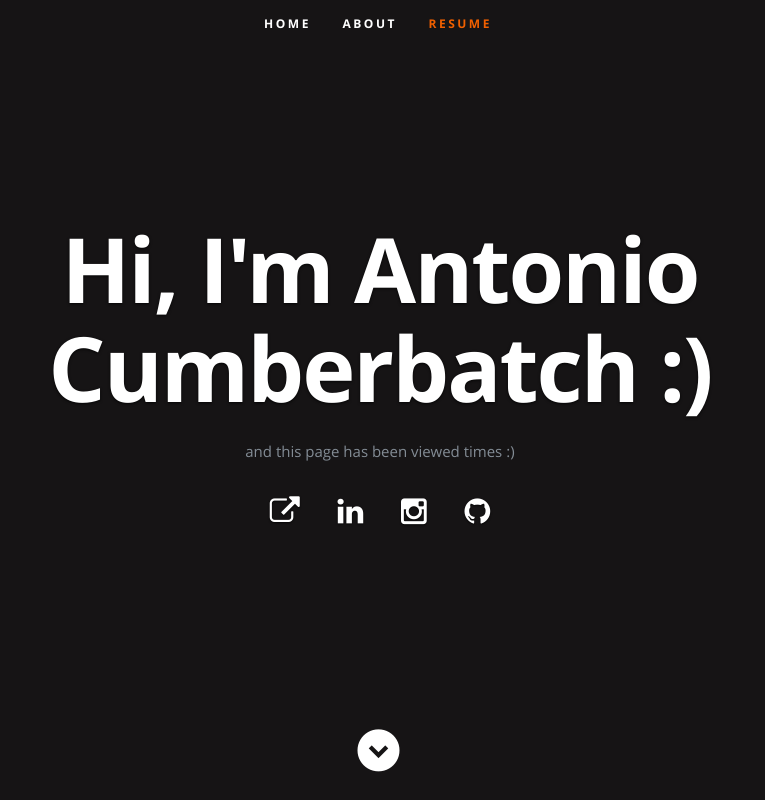
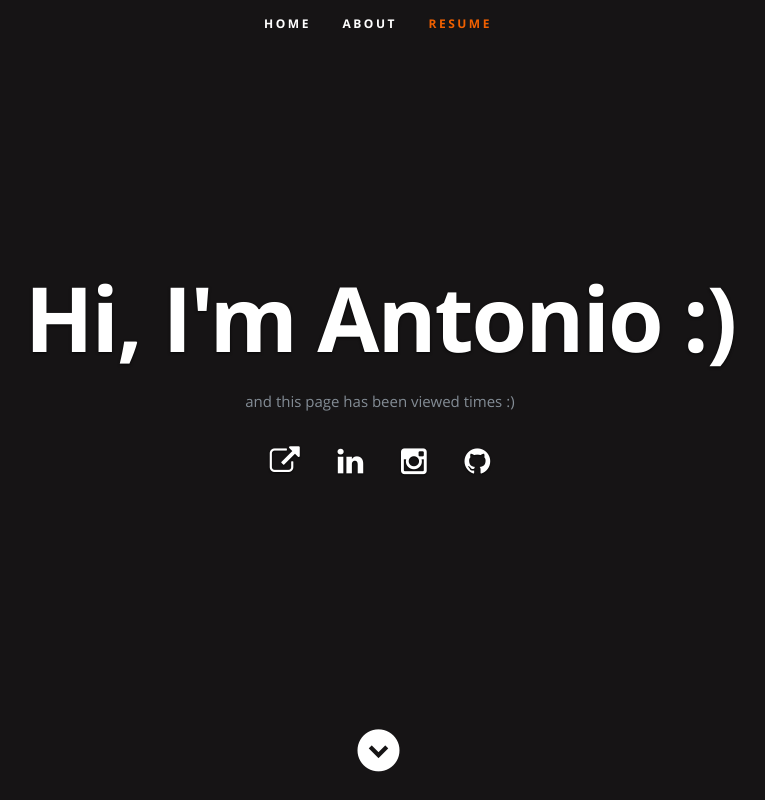
Before and after one commit to strikerX121/azure-resume-challen, a plain HTML site: page frontend/index.html in a window 1280 px wide. Shown: the top 800 px of the page, without its empty margins (262-1027 px from the left). Drawn offline with nearby package versions, Linux system fonts and the light colour scheme; no server answers.

Commit message:
index.html , removed lastname from line 57

```diff
--- a/frontend/index.html
+++ b/frontend/index.html
@@ -54,7 +54,7 @@
 
       <div class="row banner">
          <div class="banner-text">
-            <h1 class="responsive-headline">Hi, I'm Antonio Cumberbatch :)</h1>
+            <h1 class="responsive-headline">Hi, I'm Antonio :)</h1>
 
             <p>and this page has been viewed <a id="counter"></a> times :) </p>
             <ul class="social">
```
